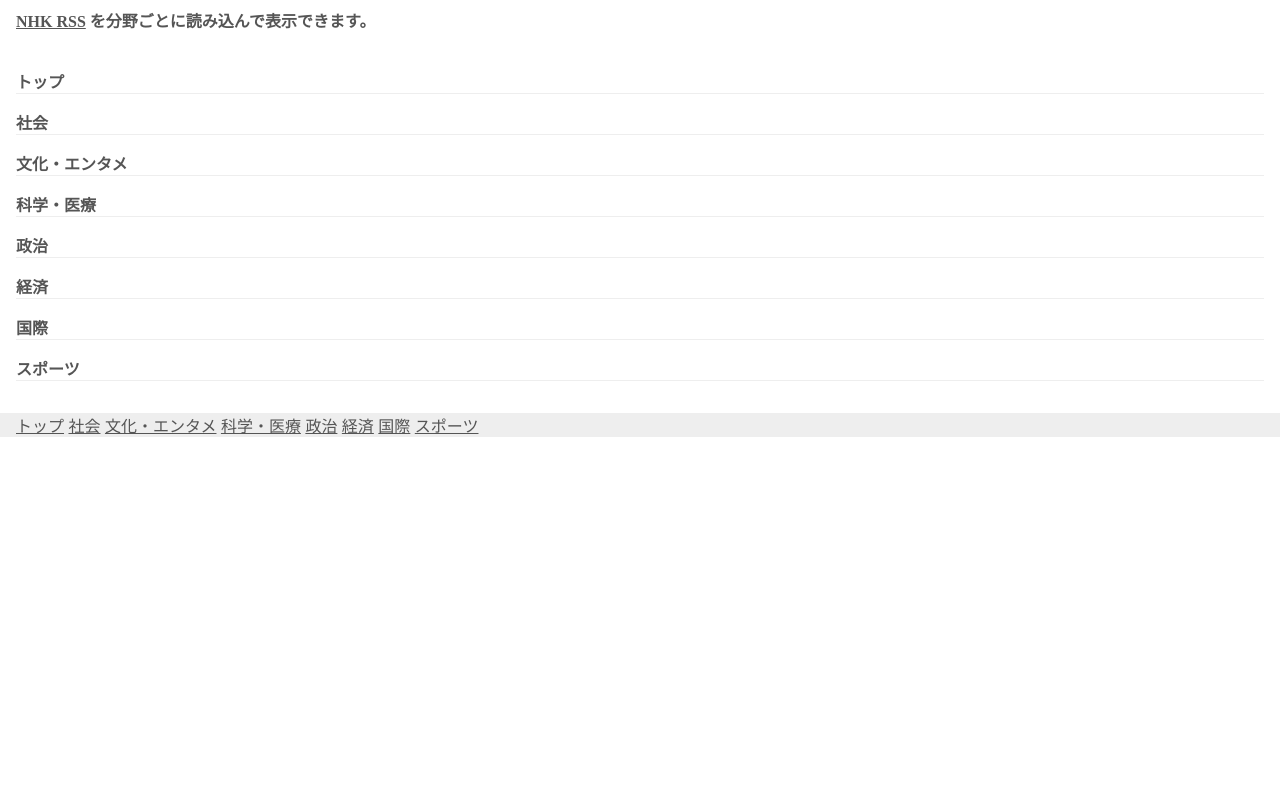
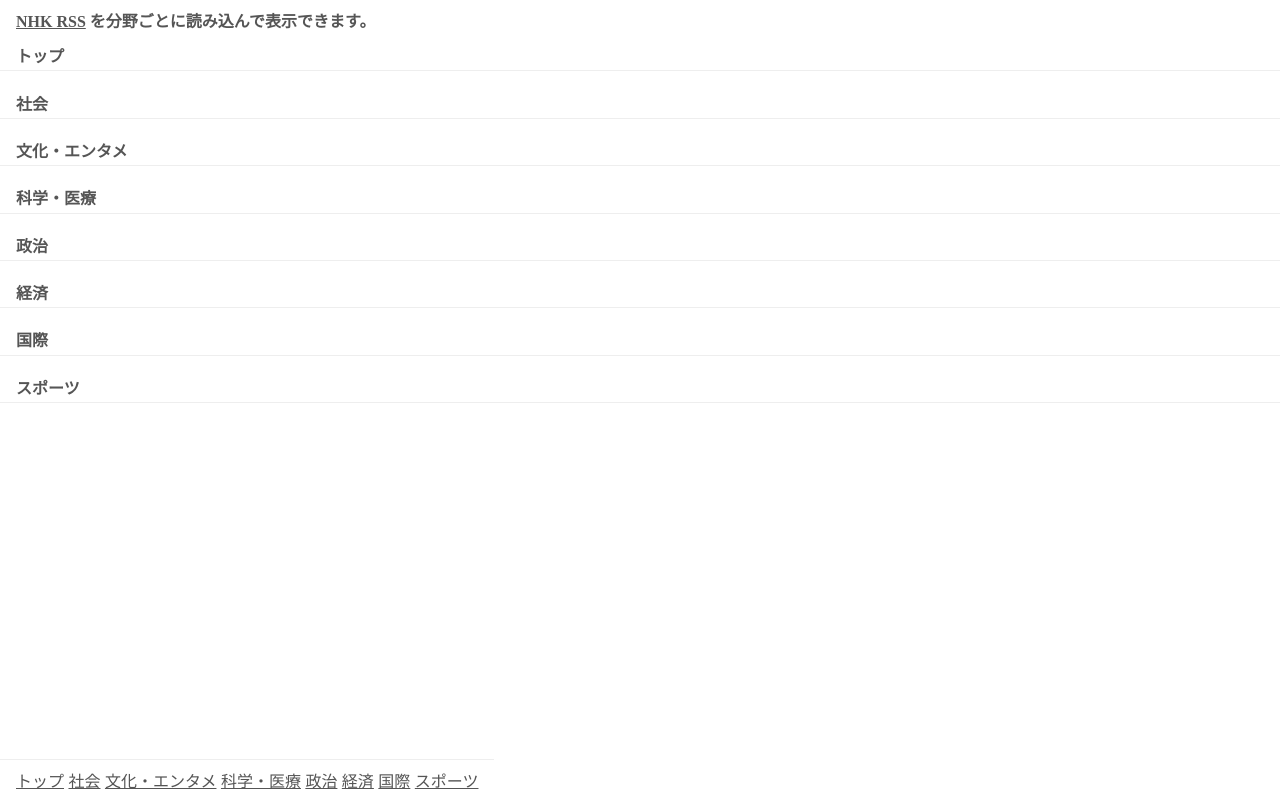
Before and after one commit to qtmfld/nr, a plain HTML site: page index.html in a window 1280 px wide. Drawn offline with Linux system fonts and the light colour scheme.

Commit message:
Update style.css

```diff
--- a/style.css
+++ b/style.css
@@ -14,20 +14,33 @@ h1 {
   font-size: 1em;
 }
 
-nav {
-  margin: 0;
-  padding: 0 1em;
-  font-family: sans-serif;
-  background-color: #eee;
+main {
+  margin:0;
+  padding: 0 0 3em 0;
 }
 
-main {
+section h2 {
   margin: 0;
-  padding: 1em;
-}
-
-h2 {
+  padding: 0.2em 1em;
+  background-color: #fff;
   font-size: 1em;
   font-family: sans-serif;
   border-bottom: 1px solid #eee;
+  position: sticky;
+  top: 0;
 }
+
+section ul li {
+  white-space: nowrap;
+}
+
+nav {
+  margin: 0;
+  padding: 0.5em 1em;
+  border-top: 1px solid #eee;
+  background-color: #fff;
+  font-family: sans-serif;
+  white-space: nowrap;
+  position: fixed;
+  bottom: 0;
+}
```
